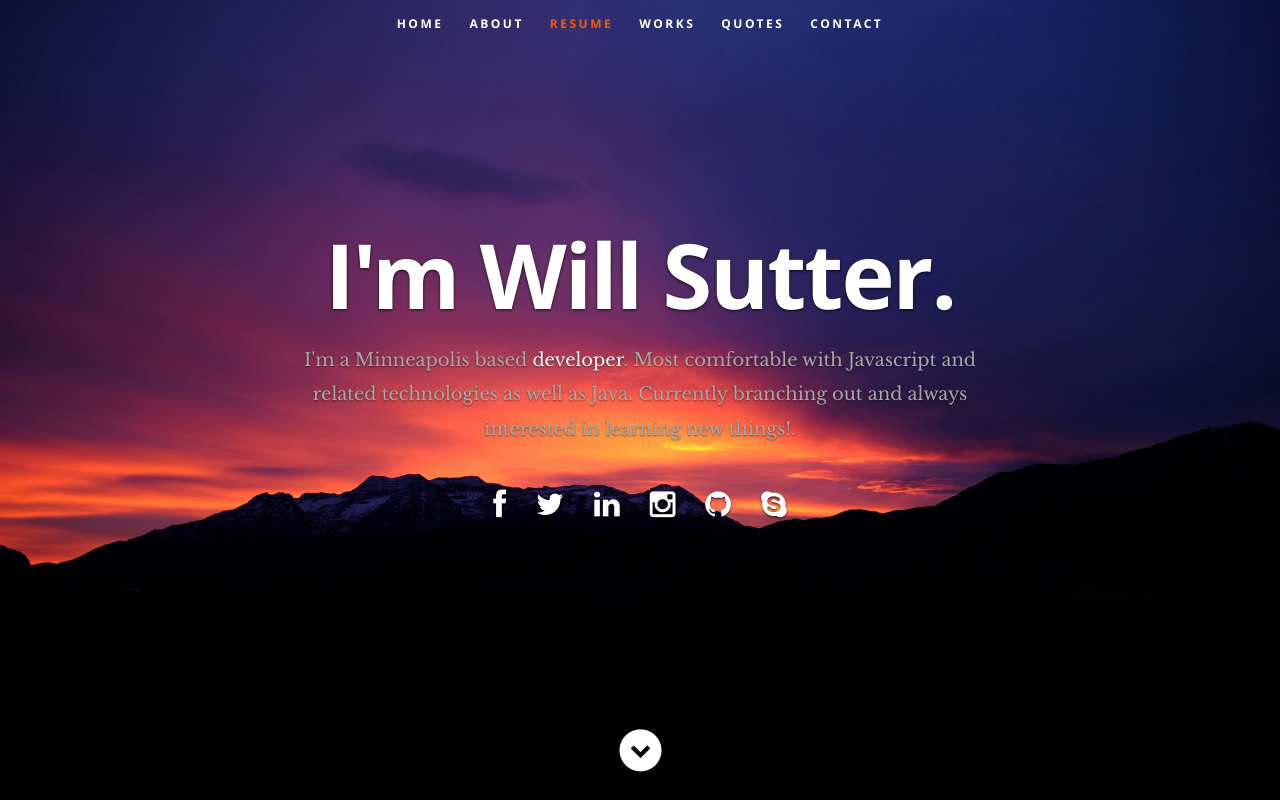
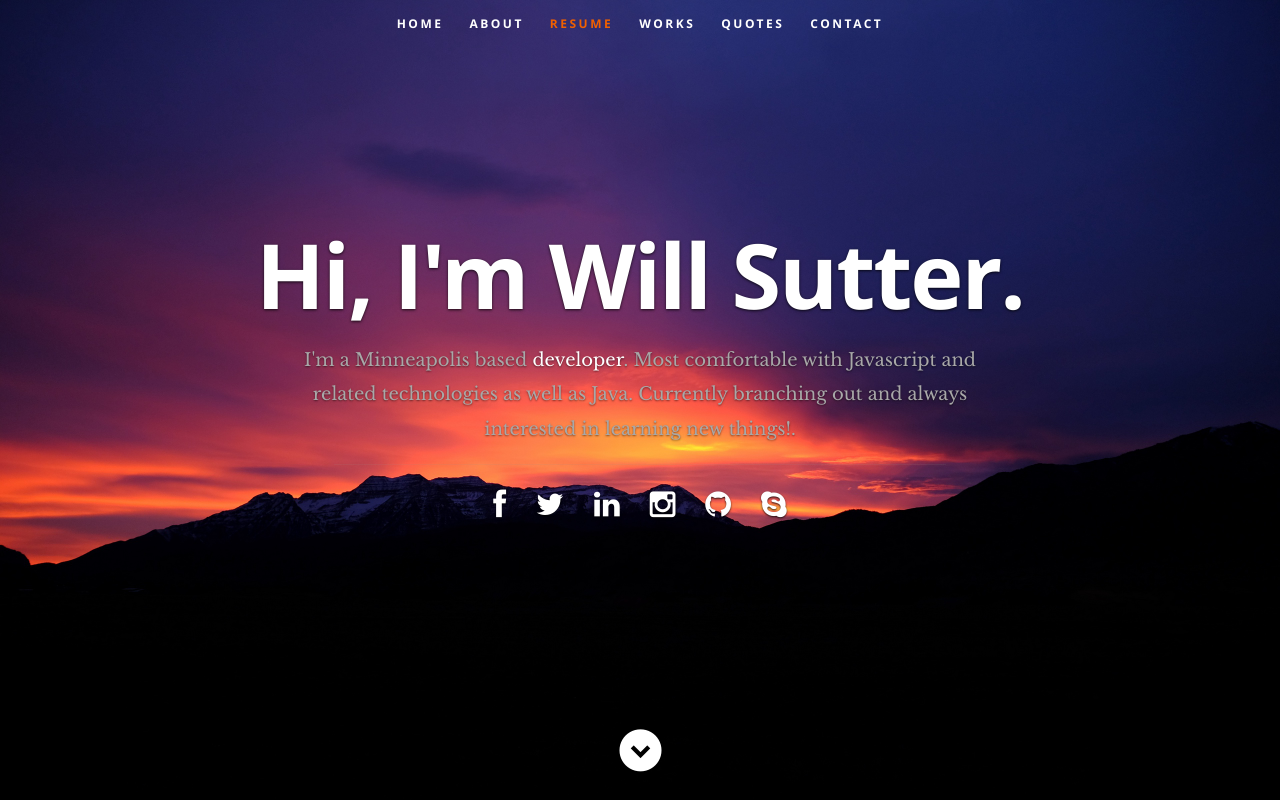
Before and after one commit to KingSutter/me, a React (Create React App) app: page / in a window 1280 px wide. Shown: the top 800 px of the page. Built offline with nearby package versions, Linux system fonts and the light colour scheme.

Commit message:
added a Hi to the header

```diff
--- a/src/Components/Header.js
+++ b/src/Components/Header.js
@@ -34,7 +34,7 @@ class Header extends Component {
 
       <div className="row banner">
          <div className="banner-text">
-            <h1 className="responsive-headline">I'm {name}.</h1>
+            <h1 className="responsive-headline">Hi, I'm {name}.</h1>
             <h3>I'm a {city} based <span>{occupation}</span>. {description}.</h3>
             <hr />
             <ul className="social">
```
